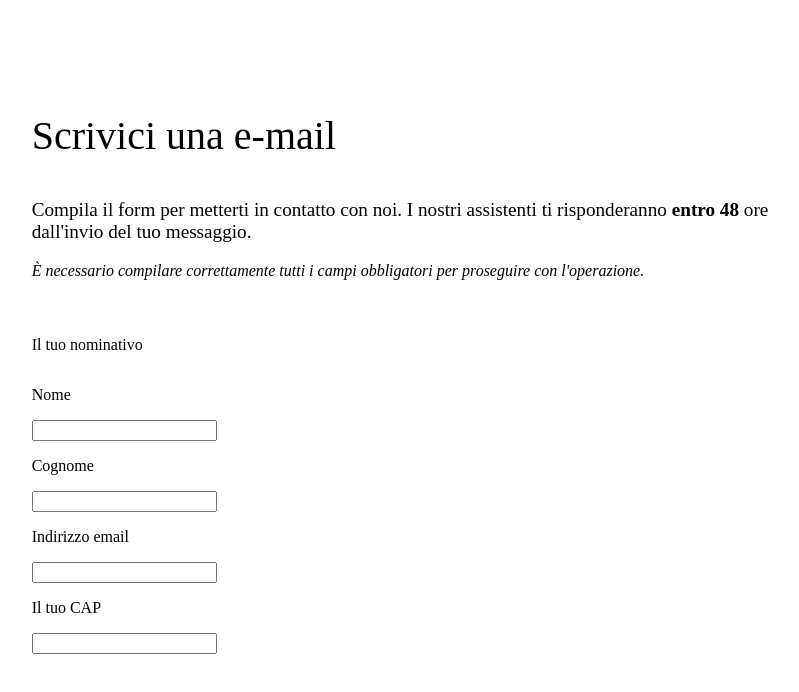
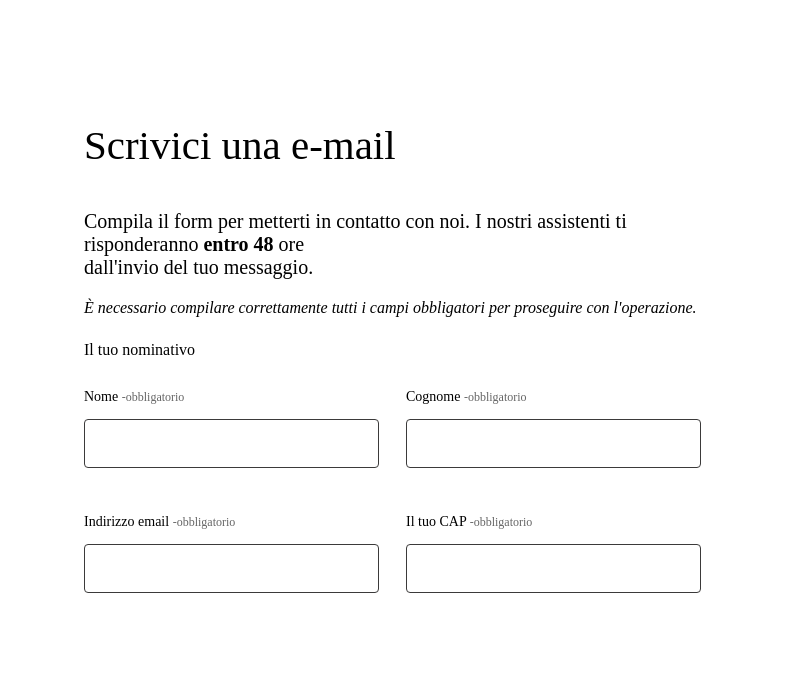
Before and after one commit to Muratkyn/vue-email-form, a Vue app: page / in a window 1280 px wide. Shown: the top 692 px of the page, without its empty margins (240-1039 px from the left). Built offline with nearby package versions, Linux system fonts and the light colour scheme.

Commit message:
added customer data fields

```diff
--- a/index.html
+++ b/index.html
@@ -1,9 +1,15 @@
 <!DOCTYPE html>
 <html lang="en">
   <head>
-    <meta charset="UTF-8">
-    <link rel="icon" href="/favicon.ico">
-    <meta name="viewport" content="width=device-width, initial-scale=1.0">
+    <meta charset="UTF-8" />
+    <link rel="icon" href="/favicon.ico" />
+    <meta name="viewport" content="width=device-width, initial-scale=1.0" />
+    <link rel="preconnect" href="https://fonts.googleapis.com" />
+    <link rel="preconnect" href="https://fonts.gstatic.com" crossorigin />
+    <link
+      href="https://fonts.googleapis.com/css2?family=Dosis:wght@200..800&display=swap"
+      rel="stylesheet"
+    />
     <title>Vite App</title>
   </head>
   <body>
--- a/src/assets/main.css
+++ b/src/assets/main.css
@@ -0,0 +1,6 @@
+@import url("https://fonts.googleapis.com/css2?family=Dosis:wght@200..800&display=swap");
+#app body {
+  font-family: "Dosis", sans-serif;
+  font-optical-sizing: auto;
+  width: 100%;
+}
--- a/src/components/EmailComponent.css
+++ b/src/components/EmailComponent.css
@@ -1,18 +1,9 @@
 .main-container {
   margin: auto;
+  padding: 2rem;
   display: flex;
-  justify-content: center;
-  align-items: center;
-  width: 100%;
+  width: 50%;
   margin-top: 3rem;
-}
-
-.form-container {
-  display: flex;
-  flex-direction: column;
-  justify-content: center;
-  align-items: center;
-  max-width: 100%;
 }
 
 .form-header {
@@ -20,24 +11,59 @@
 }
 
 .form-email__title {
-  font-size: 2.5rem;
+  font-size: 2.56rem;
 }
 
 .email-subtitle__primary {
-  font-size: 1.2rem;
+  font-size: 20px;
 }
 
 .email-subtitle__secondary {
-  font-size: 1rem;
+  font-size: 16px;
 }
 
-/* customer data input field  */
+/* --------- customer field input --------- */
 
 .form-data__field {
   display: flex;
-  flex-flow: column wrap;
-  align-items: start;
-  justify-content: start;
+  flex-flow: row wrap;
+  gap: 2rem;
   width: 100%;
-  flex-basis: 70%;
 }
+
+.form-data__singleField {
+  flex-basis: 45%;
+}
+
+@media screen and (max-width: 1240px) {
+  .form-data__input {
+    border: rgb(59, 58, 58) solid 1px;
+    transition: 0.3s ease;
+    background-color: white;
+    width: 28rem;
+  }
+  .form-data__singleField {
+    flex-basis: 100%;
+  }
+}
+
+.field-label {
+  font-size: 0.875rem;
+  font-weight: 400;
+}
+
+.obligatory-data {
+  font-size: 0.75rem;
+  color: #666;
+}
+
+.form-data__input {
+  margin-right: 16rem;
+  padding: 1rem;
+  border-radius: 4px;
+  border-style: none;
+  border: rgb(59, 58, 58) solid 1px;
+  transition: 0.3s ease;
+  background-color: white;
+  width: 90%;
+}
--- a/src/components/EmailComponent.vue
+++ b/src/components/EmailComponent.vue
@@ -1,9 +1,8 @@
 <template>
   <div class="main-container">
-    <div class="form-container">
+    <div>
       <div class="form-header">
         <p class="form-email__title">Scrivici una e-mail</p>
-        <!-- <div class="form-email__paragraph"> -->
         <p class="email-subtitle__primary">
           Compila il form per metterti in contatto con noi. I nostri assistenti
           ti risponderanno <strong>entro 48</strong> ore
@@ -16,13 +15,15 @@
             proseguire con l'operazione.
           </i>
         </p>
-        <!-- </div> -->
       </div>
+      <p class="form">Il tuo nominativo</p>
       <div class="form-data__field">
-        <p>Il tuo nominativo</p>
-        <div v-for="field in customerData">
-          <p>{{ field.label }}</p>
-          <input class="form-data__field-input" type="text" />
+        <div v-for="field in customerData" class="form-data__singleField">
+          <p class="field-label">
+            {{ field.label }}
+            <span class="obligatory-data"> -obbligatorio</span>
+          </p>
+          <input class="form-data__input" type="text" />
         </div>
       </div>
     </div>
```
